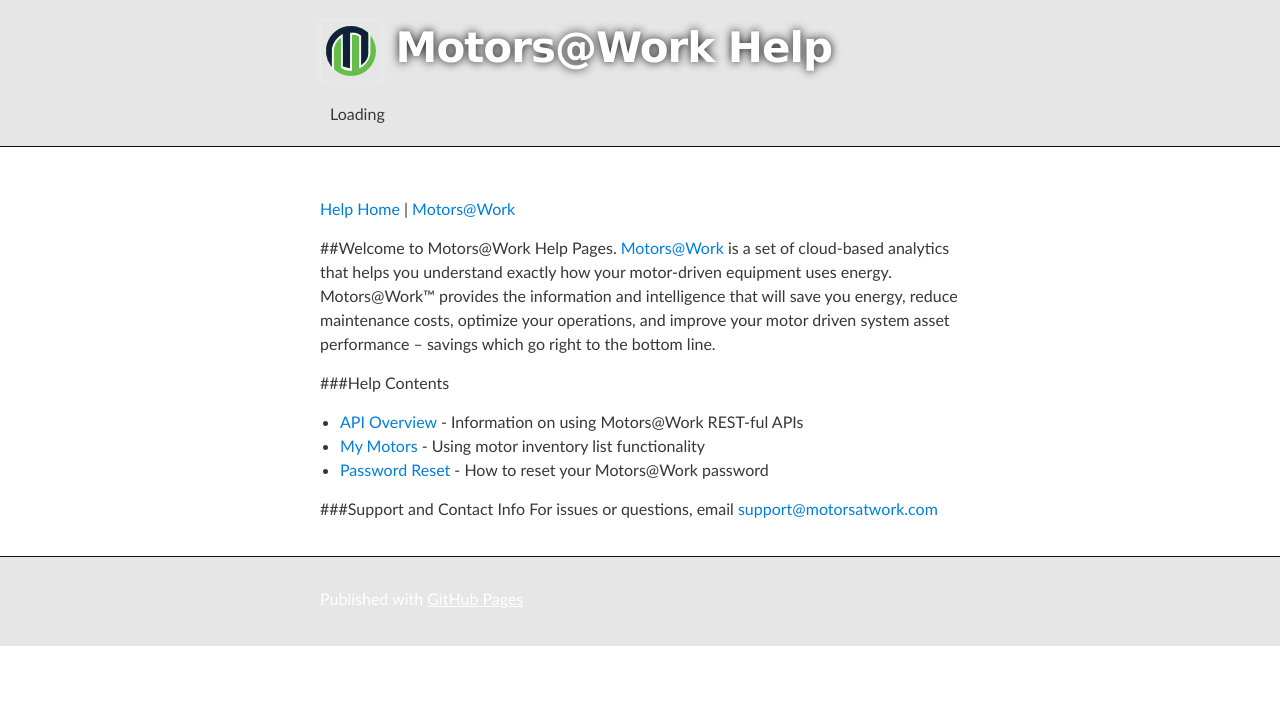
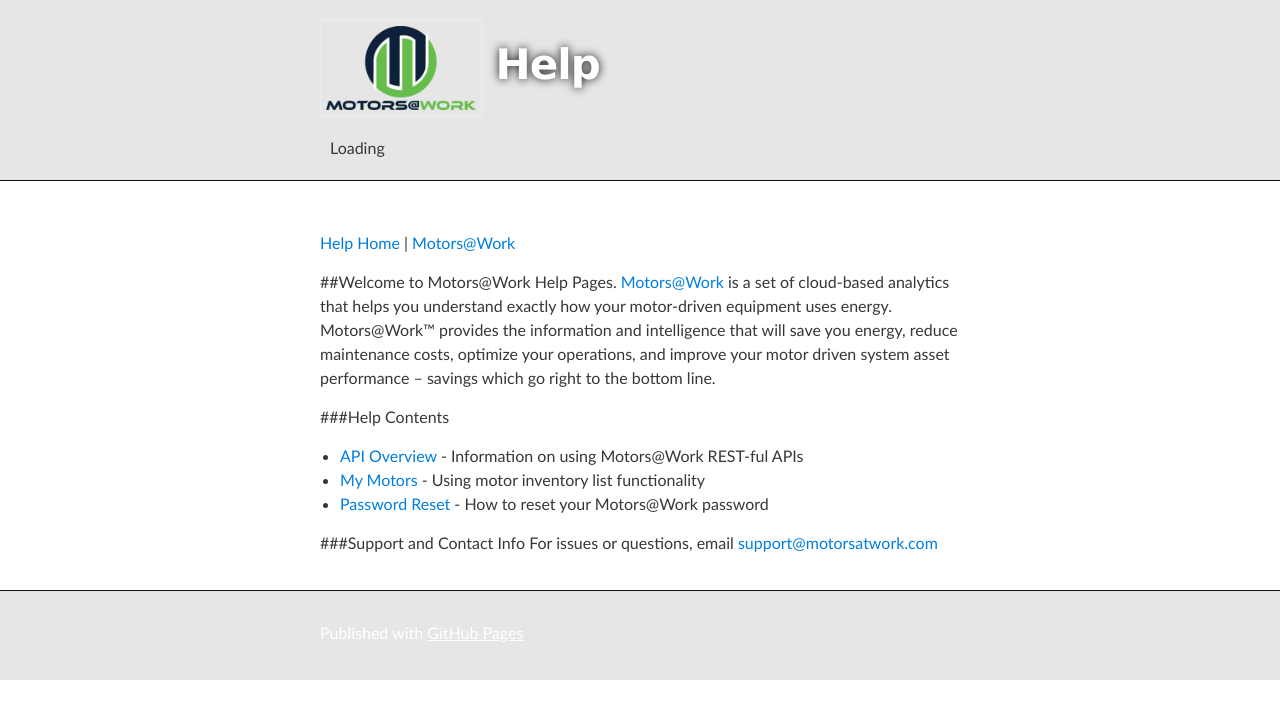
Before and after one commit to DeepakSirsath/assetsustainability.github.io, a Jekyll site: the page built from index.md, in a window 1280 px wide. Shown: the top 719 px of the page. Built offline with Jekyll 4.4.1, drawn with Linux system fonts in a browser that asks for light colours; comment, search, counter and statistics services are not loaded.

Commit message:
Update helpfile.html

```diff
--- a/_layouts/helpfile.html
+++ b/_layouts/helpfile.html
@@ -16,7 +16,7 @@
     <!-- HEADER -->
     <div id="header_wrap" class="outer">
         <header class="inner">
-          <h1 id="project_title"> <img style="vertical-align: middle" src="/images/M@W-icon-small.png" > Motors@Work Help</h1>
+          <h1 id="project_title"> <img style="vertical-align: middle" width="150" src="/images/help_logo_maw.png" > Help</h1>
           <div id='cse' class="inner" style='width: auto;'>Loading</div>
           <script src='//www.google.com/jsapi' type='text/javascript'></script>
           <script type='text/javascript'>
```
